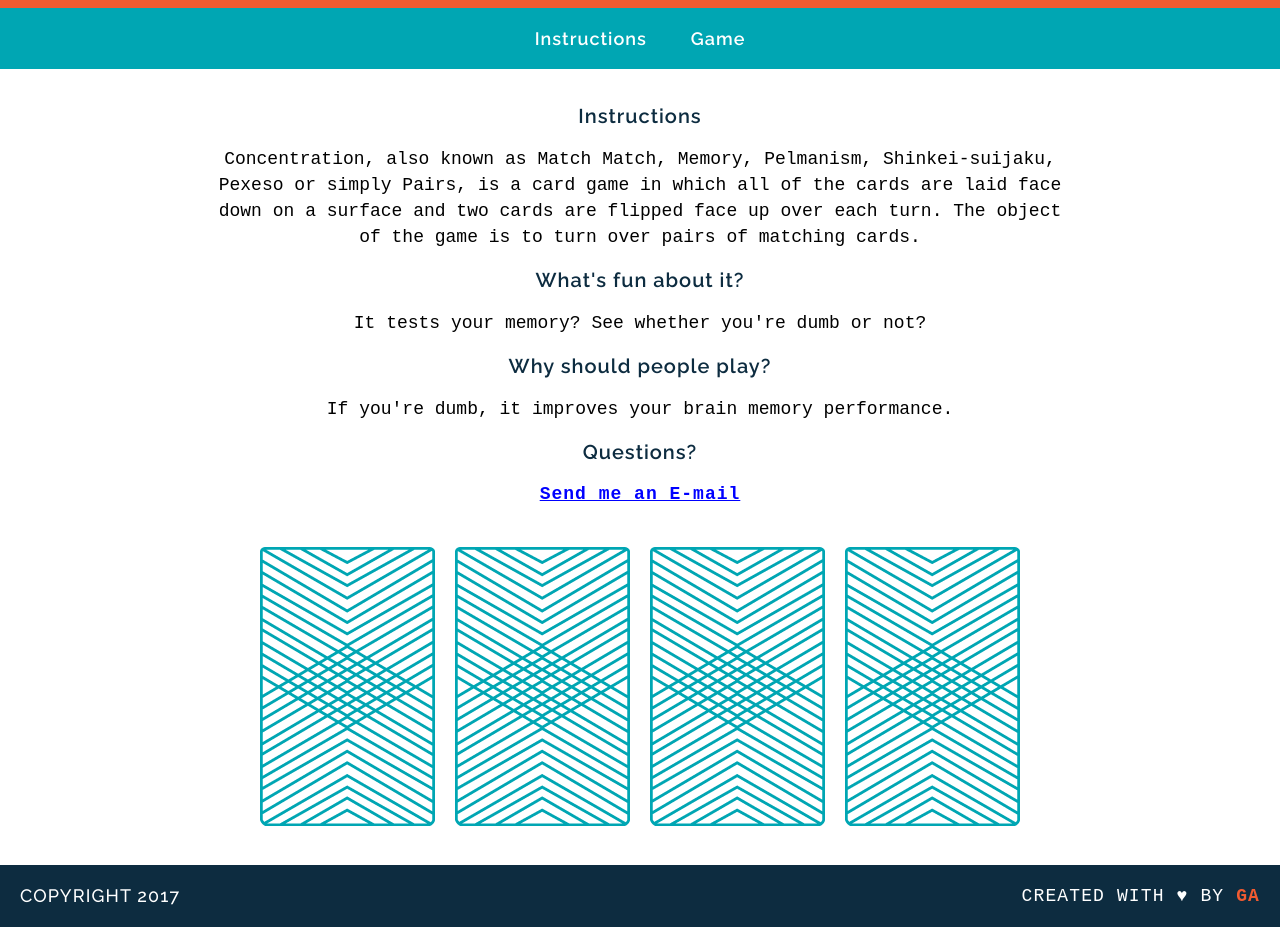
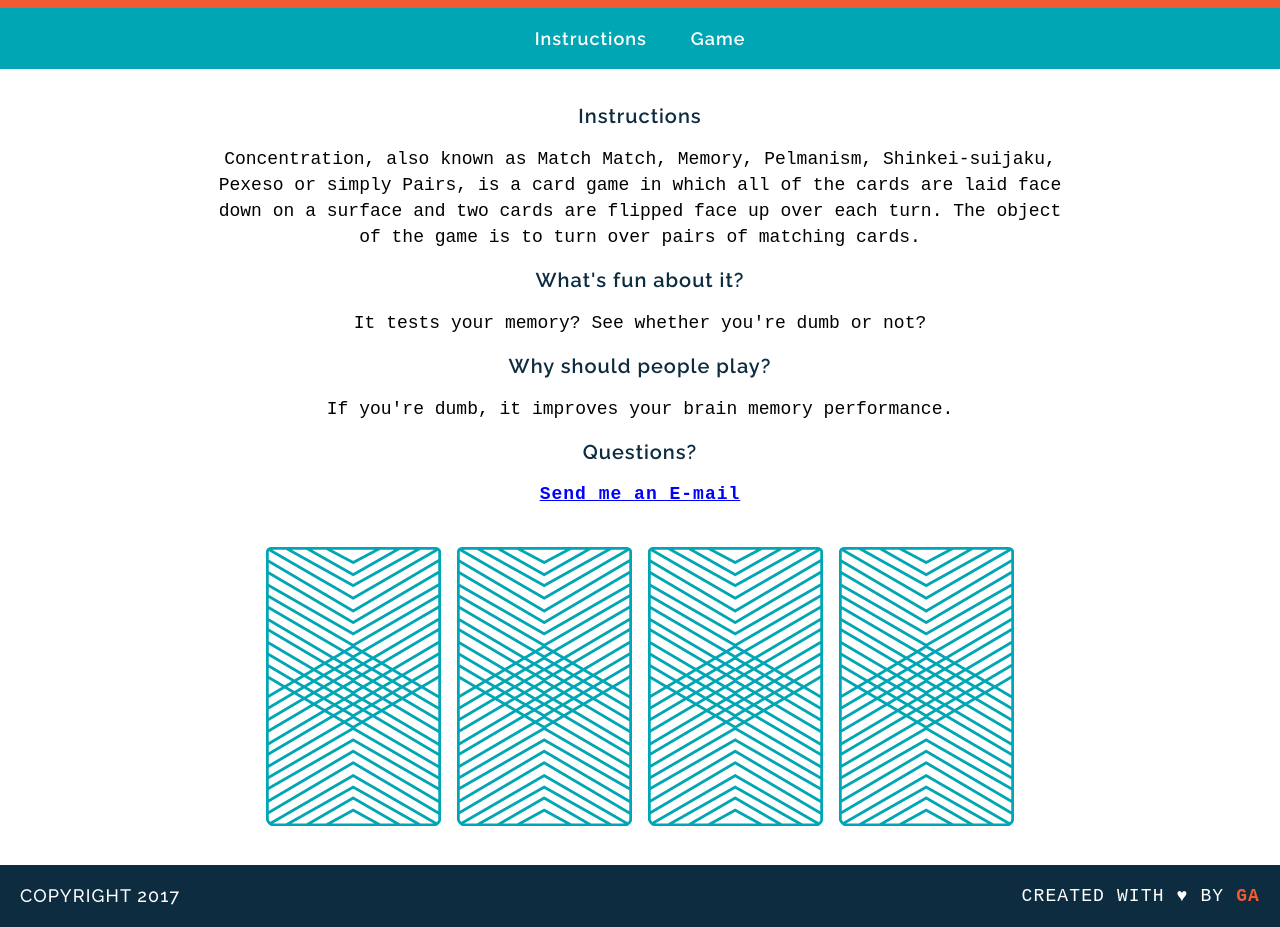
Before and after one commit to kingcashthefifth/prework1-memory-game, a plain HTML site: page memory_game/index.html in a window 1280 px wide. Shown: the part 105-1032 px from the top of the page. Drawn offline with Linux system fonts and the light colour scheme; a web font is replaced by a local one.

Commit message:
created final game logic!

```diff
--- a/memory_game/index.html
+++ b/memory_game/index.html
@@ -23,11 +23,7 @@
 		<h2>Questions?</h2>
 		<a id="myemail" href="mailto:kingcashthefifth@gmail.com">Send me an E-mail</a>
 
-		<div>
-			<img src="images/back.png" alt="Queen of Diamonds">
-			<img src="images/back.png" alt="Queen of Hearts">
-			<img src="images/back.png" alt="King of Diamonds">
-			<img src="images/back.png" alt="King of Hearts">
+		<div id="game-board" class="board clearfix">
 		</div>
 	</main>
 	<footer class="clearfix">
--- a/memory_game/js/main.js
+++ b/memory_game/js/main.js
@@ -20,6 +20,7 @@ var cards = [
 	cardImage: "images/king-of-diamonds.png"
 }
 ];
+
 var cardsInPlay = [];
 
 var checkForMatch = function () {
@@ -32,7 +33,9 @@ var checkForMatch = function () {
 	}
 }
 
-var flipCard = function (cardId) {
+var flipCard = function () {
+	var cardId = this.getAttribute('data-id');
+	this.setAttribute('src', cards[cardId].cardImage);
 	console.log('User flipped ' + cards[cardId].rank);
 	console.log(cards[cardId].cardImage);
 	console.log(cards[cardId].suit);
@@ -40,5 +43,13 @@ var flipCard = function (cardId) {
 	checkForMatch();
 }
 
-flipCard(0);
-flipCard(2);
+var createBoard = function () {
+	for (var i = 0; i < cards.length; i++) {
+		var cardElement = document.createElement('img');
+		cardElement.setAttribute('src', 'images/back.png');
+		cardElement.setAttribute('data-id', i);
+		cardElement.addEventListener('click', flipCard);
+		document.getElementById('game-board').appendChild(cardElement);
+	}
+}
+createBoard();
```
